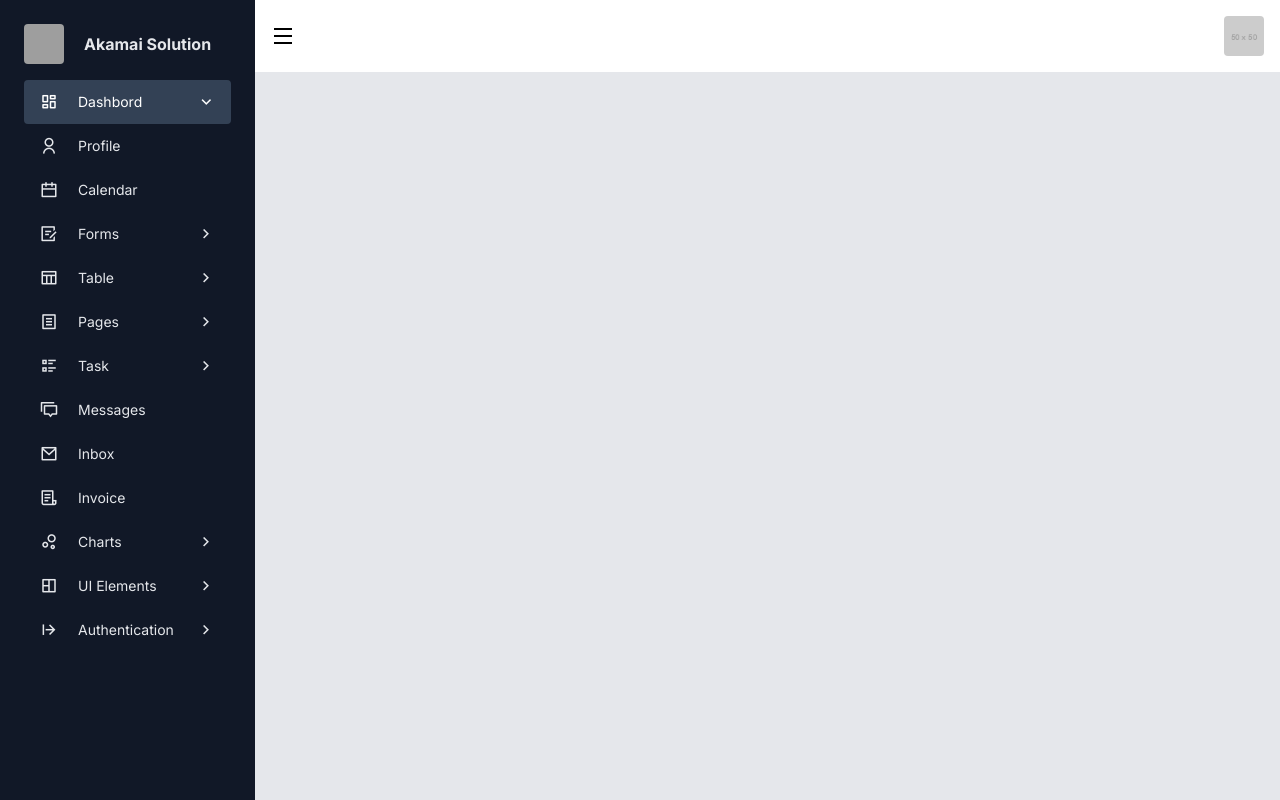
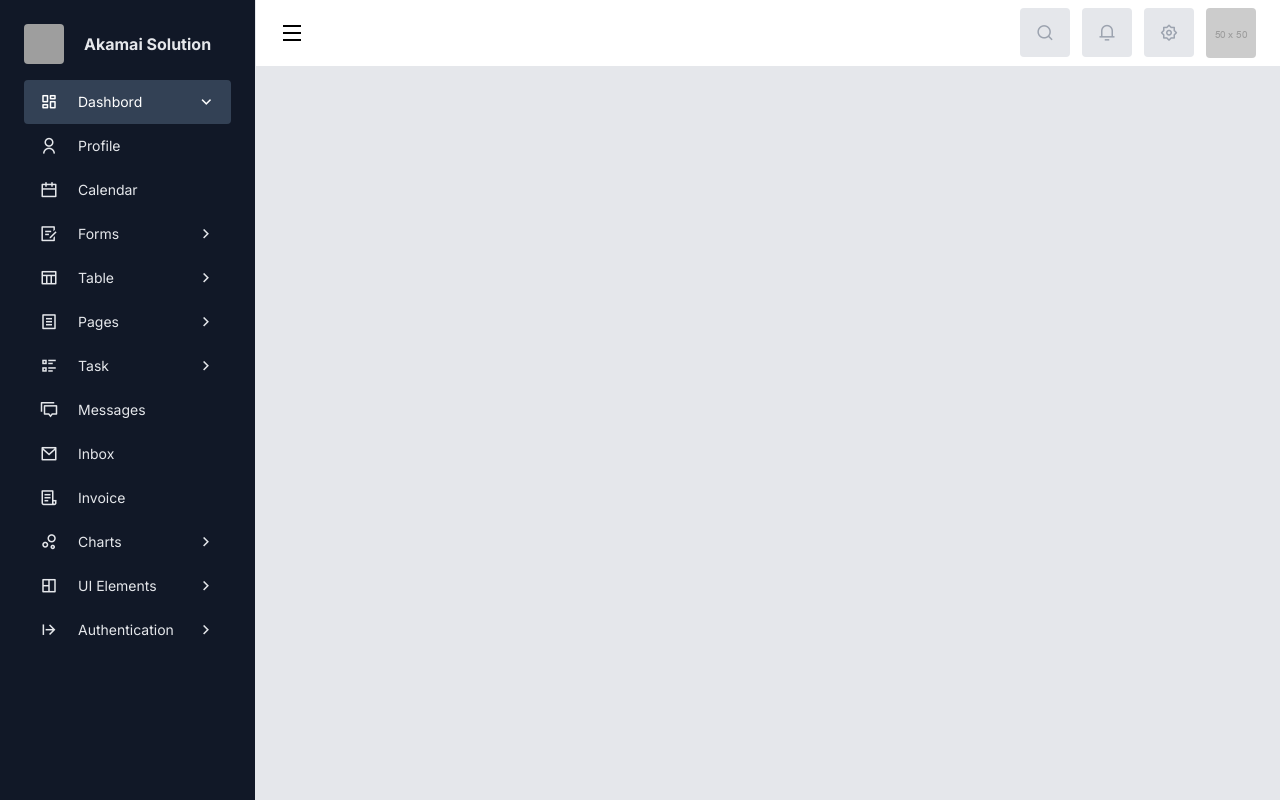
Before and after one commit to kiannaquines/akamai-django-admin, a Django app: page / in a window 1280 px wide. Run offline with Django 5.2, Linux system fonts and the light colour scheme; some libraries are stand-ins or nearby versions; grey boxes are pictures that could not be loaded.

Commit message:
changes to elements

```diff
--- a/static/css/myapp.output.css
+++ b/static/css/myapp.output.css
@@ -692,20 +692,16 @@ video {
   inset-inline-end: 0.25rem;
 }
 
+.right-0{
+  right: 0px;
+}
+
 .top-0{
   top: 0px;
 }
 
-.right-1{
-  right: 0.25rem;
-}
-
-.right-2{
-  right: 0.5rem;
-}
-
-.right-0{
-  right: 0px;
+.left-0{
+  left: 0px;
 }
 
 .isolate{
@@ -953,26 +909,22 @@ video {
   height: 100%;
 }
 
-.h-20{
-  height: 5rem;
-}
-
-.h-8{
-  height: 2rem;
-}
-
 .h-screen{
   height: 100vh;
 }
 
-.h-5{
-  height: 1.25rem;
+.min-h-screen{
+  min-height: 100vh;
 }
 
 .w-10{
   width: 2.5rem;
 }
 
+.w-\[calc\(100\%-255px\)\]{
+  width: calc(100% - 255px);
+}
+
 .w-\[this-is\\\\\]{
   width: this-is\\;
 }
@@ -989,82 +941,30 @@ video {
   width: 100%;
 }
 
-.w-60{
-  width: 15rem;
-}
-
-.w-1\/3{
-  width: 33.333333%;
+.w-6{
+  width: 1.5rem;
+}
+
+.w-32{
+  width: 8rem;
+}
+
+.w-2\/3{
+  width: 66.666667%;
 }
 
 .w-3\/4{
   width: 75%;
 }
 
-.w-5\/6{
-  width: 83.333333%;
-}
-
-.w-\[calc\(100\%-256px\)\]{
-  width: calc(100% - 256px);
-}
-
-.w-3\/6{
-  width: 50%;
-}
-
-.w-2\/3{
-  width: 66.666667%;
-}
-
-.w-4\/5{
-  width: 80%;
-}
-
-.w-\[calc\(100\%-257px\)\]{
-  width: calc(100% - 257px);
-}
-
-.w-\[calc\(100\%-255px\)\]{
-  width: calc(100% - 255px);
-}
-
-.w-\[calc\(100\%-254px\)\]{
-  width: calc(100% - 254px);
-}
-
-.w-\[calc\(100\%-259px\)\]{
-  width: calc(100% - 259px);
-}
-
-.w-\[calc\(100\%-263px\)\]{
-  width: calc(100% - 263px);
-}
-
-.w-\[calc\(100\%-265px\)\]{
-  width: calc(100% - 265px);
-}
-
-.w-\[calc\(100\%-267px\)\]{
-  width: calc(100% - 267px);
-}
-
-.w-5{
-  width: 1.25rem;
-}
-
-.w-8{
-  width: 2rem;
+.w-96{
+  width: 24rem;
 }
 
 .max-w-screen-xl{
   max-width: 1280px;
 }
 
-.max-w-24{
-  max-width: 6rem;
-}
-
 .flex-shrink{
   flex-shrink: 1;
 }
@@ -1587,18 +1491,16 @@ video {
   justify-items: stretch;
 }
 
+.gap-3{
+  gap: 0.75rem;
+}
+
 .space-x-2 > :not([hidden]) ~ :not([hidden]){
   --tw-space-x-reverse: 0;
   margin-right: calc(0.5rem * var(--tw-space-x-reverse));
   margin-left: calc(0.5rem * calc(1 - var(--tw-space-x-reverse)));
 }
 
-.space-x-3 > :not([hidden]) ~ :not([hidden]){
-  --tw-space-x-reverse: 0;
-  margin-right: calc(0.75rem * var(--tw-space-x-reverse));
-  margin-left: calc(0.75rem * calc(1 - var(--tw-space-x-reverse)));
-}
-
 .space-y-reverse > :not([hidden]) ~ :not([hidden]){
   --tw-space-y-reverse: 1;
 }
@@ -2033,71 +1935,41 @@ video {
   border-style: none;
 }
 
-.border-gray-200{
-  --tw-border-opacity: 1;
-  border-color: rgb(229 231 235 / var(--tw-border-opacity));
-}
-
 .bg-\[rgb\(255\2c 0\2c 0\)\]{
   --tw-bg-opacity: 1;
   background-color: rgb(255 0 0 / var(--tw-bg-opacity));
 }
 
+.bg-gray-200{
+  --tw-bg-opacity: 1;
+  background-color: rgb(229 231 235 / var(--tw-bg-opacity));
+}
+
+.bg-gray-50{
+  --tw-bg-opacity: 1;
+  background-color: rgb(249 250 251 / var(--tw-bg-opacity));
+}
+
 .bg-gray-900{
   --tw-bg-opacity: 1;
   background-color: rgb(17 24 39 / var(--tw-bg-opacity));
 }
 
+.bg-white{
+  --tw-bg-opacity: 1;
+  background-color: rgb(255 255 255 / var(--tw-bg-opacity));
+}
+
+.bg-slate-200{
+  --tw-bg-opacity: 1;
+  background-color: rgb(226 232 240 / var(--tw-bg-opacity));
+}
+
 .bg-slate-700{
   --tw-bg-opacity: 1;
   background-color: rgb(51 65 85 / var(--tw-bg-opacity));
 }
 
-.bg-white{
-  --tw-bg-opacity: 1;
-  background-color: rgb(255 255 255 / var(--tw-bg-opacity));
-}
-
-.bg-gray-100{
-  --tw-bg-opacity: 1;
-  background-color: rgb(243 244 246 / var(--tw-bg-opacity));
-}
-
-.bg-red-100{
-  --tw-bg-opacity: 1;
-  background-color: rgb(254 226 226 / var(--tw-bg-opacity));
-}
-
-.bg-red-600{
-  --tw-bg-opacity: 1;
-  background-color: rgb(220 38 38 / var(--tw-bg-opacity));
-}
-
-.bg-red-900{
-  --tw-bg-opacity: 1;
-  background-color: rgb(127 29 29 / var(--tw-bg-opacity));
-}
-
-.bg-gray-300{
-  --tw-bg-opacity: 1;
-  background-color: rgb(209 213 219 / var(--tw-bg-opacity));
-}
-
-.bg-gray-50{
-  --tw-bg-opacity: 1;
-  background-color: rgb(249 250 251 / var(--tw-bg-opacity));
-}
-
-.bg-gray-950{
-  --tw-bg-opacity: 1;
-  background-color: rgb(3 7 18 / var(--tw-bg-opacity));
-}
-
-.bg-gray-200{
-  --tw-bg-opacity: 1;
-  background-color: rgb(229 231 235 / var(--tw-bg-opacity));
-}
-
 .decoration-slice{
   -webkit-box-decoration-break: slice;
           box-decoration-break: slice;
@@ -2208,12 +2080,12 @@ video {
      object-fit: scale-down;
 }
 
+.p-4{
+  padding: 1rem;
+}
+
 .p-6{
   padding: 1.5rem;
-}
-
-.p-4{
-  padding: 1rem;
 }
 
 .px-4{
@@ -2226,6 +2098,51 @@ video {
   padding-bottom: 0.5rem;
 }
 
+.px-10{
+  padding-left: 2.5rem;
+  padding-right: 2.5rem;
+}
+
+.py-10{
+  padding-top: 2.5rem;
+  padding-bottom: 2.5rem;
+}
+
+.px-2{
+  padding-left: 0.5rem;
+  padding-right: 0.5rem;
+}
+
+.py-4{
+  padding-top: 1rem;
+  padding-bottom: 1rem;
+}
+
+.py-3{
+  padding-top: 0.75rem;
+  padding-bottom: 0.75rem;
+}
+
+.px-6{
+  padding-left: 1.5rem;
+  padding-right: 1.5rem;
+}
+
+.px-3{
+  padding-left: 0.75rem;
+  padding-right: 0.75rem;
+}
+
+.px-5{
+  padding-left: 1.25rem;
+  padding-right: 1.25rem;
+}
+
+.py-3\.5{
+  padding-top: 0.875rem;
+  padding-bottom: 0.875rem;
+}
+
 .pl-2{
   padding-left: 0.5rem;
 }
@@ -2234,8 +2151,16 @@ video {
   padding-left: 1.5rem;
 }
 
-.pt-20{
-  padding-top: 5rem;
+.pt-4{
+  padding-top: 1rem;
+}
+
+.pt-2{
+  padding-top: 0.5rem;
+}
+
+.pb-2{
+  padding-bottom: 0.5rem;
 }
 
 .text-left{
@@ -2616,6 +2512,17 @@ video {
   --tw-shadow: 0 1px 3px 0 rgb(0 0 0 / 0.1), 0 1px 2px -1px rgb(0 0 0 / 0.1);
   --tw-shadow-colored: 0 1px 3px 0 var(--tw-shadow-color), 0 1px 2px -1px var(--tw-shadow-color);
   box-shadow: var(--tw-ring-offset-shadow, 0 0 #0000), var(--tw-ring-shadow, 0 0 #0000), var(--tw-shadow);
+}
+
+.shadow-md{
+  --tw-shadow: 0 4px 6px -1px rgb(0 0 0 / 0.1), 0 2px 4px -2px rgb(0 0 0 / 0.1);
+  --tw-shadow-colored: 0 4px 6px -1px var(--tw-shadow-color), 0 2px 4px -2px var(--tw-shadow-color);
+  box-shadow: var(--tw-ring-offset-shadow, 0 0 #0000), var(--tw-ring-shadow, 0 0 #0000), var(--tw-shadow);
+}
+
+.shadow-black\/5{
+  --tw-shadow-color: rgb(0 0 0 / 0.05);
+  --tw-shadow: var(--tw-shadow-colored);
 }
 
 .outline-none{
@@ -2733,8 +2640,16 @@ video {
   transition-duration: 150ms;
 }
 
-.duration-300{
-  transition-duration: 300ms;
+.transition-all{
+  transition-property: all;
+  transition-timing-function: cubic-bezier(0.4, 0, 0.2, 1);
+  transition-duration: 150ms;
+}
+
+.transition-transform{
+  transition-property: transform;
+  transition-timing-function: cubic-bezier(0.4, 0, 0.2, 1);
+  transition-duration: 150ms;
 }
 
 .ease-in{
--- a/static/js/akamai.main.js
+++ b/static/js/akamai.main.js
@@ -1,7 +1,7 @@
 window.onload = function(){
     document.querySelectorAll('.sidebar-item').forEach(item => {
         if(item.classList.contains('active')){
-            alert("Naay active")
+            // alert("Naay active")
         }
     });
 }
@@ -17,7 +17,14 @@ document.querySelectorAll('.sidebar-item').forEach(item => {
     });
 });
 
-document.querySelector('.toggle-navbar').addEventListener('click', function(){
+document.querySelector('.toggle-navbar').addEventListener('click', function(e){
+    document.querySelector('.sidebar').classList.add('hidden')
     document.querySelector('.navbar').classList.add('w-full')
-    document.querySelector('.sidebar').classList.add('hidden')
 });
+
+
+document.querySelector('.search').addEventListener('click',function(e){
+    const parent = document.querySelector('.search-area')
+    parent.classList.remove('hidden')
+    parent.classList.add('inline')
+});
--- a/system/templates/includes/base.html
+++ b/system/templates/includes/base.html
@@ -7,11 +7,12 @@
     <link rel="stylesheet" href="{% static 'css/myapp.output.css' %}">
     <link href="https://cdn.jsdelivr.net/npm/remixicon@4.1.0/fonts/remixicon.css" rel="stylesheet"/>
 </head>
-<body class="font-inter scrollbar-thin scrollbar-track-slate-500 relative bg-gray-200">
-    <div class="flex h-screen flex-col">
-        {% include "./navbar.html" %}
-        {% include "./sidebar.html" %}
-    </div>
+<body class="font-inter scrollbar-thin scrollbar-track-slate-500 bg-gray-200">
+    {% include './sidebar.html' %}
+    <main class="main-content w-[calc(100% - 256px)] ml-64">
+        {% include './navbar.html' %}
+        {% block content %}{% endblock content %}
+    </main>
     <script src="{% static 'js/akamai.main.js' %}"></script>
 </body>
 </html>
--- a/system/templates/includes/navbar.html
+++ b/system/templates/includes/navbar.html
@@ -1,14 +1,35 @@
 {% load static %}
-<nav class="fixed top-0 right-0 lg-right-0 w-[calc(100%-255px)] bg-white navbar">
-    <div class="max-w-screen-xl flex flex-wrap items-center justify-between mx-auto p-4">
-        <a href="#" class="flex items-center cursor-pointer toggle-navbar">
-            <svg xmlns="http://www.w3.org/2000/svg" viewBox="0 0 24 24" width="24" height="24" fill="currentColor">
-                <path d="M3 4H21V6H3V4ZM3 11H21V13H3V11ZM3 18H21V20H3V18Z"></path>
-            </svg>
-        </a>
-
-        <div class="flex items-center">
-            <img src="{% static 'images/profile/50x50.png' %}" alt="John Doe" class="rounded w-10 h-10">
+<nav class="pt-2 pb-2 px-6 bg-white flex items-center shadow-black/5 navbar">
+    <div class="flex items-center">
+        <button type="button" class="toggle-navbar">
+            <svg xmlns="http://www.w3.org/2000/svg" viewBox="0 0 24 24" width="24" height="24" fill="currentColor"><path fill="none" d="M0 0h24v24H0z"></path><path d="M3 4H21V6H3V4ZM3 11H21V13H3V11ZM3 18H21V20H3V18Z"></path></svg>
+        </button>
+        <div class="search-area hidden">
+            <input type="search" class="w-96 px-3 py-3 outline-none" placeholder="Search">
         </div>
     </div>
+    <div class="ml-auto">
+        <ul class="flex items-center gap-3">
+            <li>
+                <a href="#" class="text-lg hover:text-gray-700 bg-gray-200 py-3.5 px-4 rounded text-gray-400 search">
+                    <i class="ri-search-line"></i>
+                </a>
+            </li>
+            <li>
+                <a href="#" class="text-lg hover:text-gray-700 bg-gray-200 py-3.5 px-4 rounded text-gray-400">
+                    <i class="ri-notification-3-line"></i>
+                </a>
+            </li>
+            <li>
+                <a href="#" class="text-lg hover:text-gray-700 bg-gray-200 py-3.5 px-4 rounded text-gray-400">
+                    <i class="ri-settings-2-line"></i>
+                </a>
+            </li>
+            <li>
+                <a href="#">
+                    <img src="{% static 'images/profile/50x50.png' %}" class="rounded" alt="Profile Image">
+                </a>
+            </li>
+        </ul>
+    </div>
 </nav>
--- a/system/templates/includes/sidebar.html
+++ b/system/templates/includes/sidebar.html
@@ -1,5 +1,5 @@
 {% load static %}
-<aside class="fixed top-0 bottom-0 lg:left-0 w-66 h-full oveflow-y-auto text-center bg-gray-900 p-6 overflow-y-auto scrollbar-thin ease-in duration-300 sidebar">
+<aside class="fixed top-0 bottom-0 lg:left-0 w-66 h-full oveflow-y-auto text-center bg-gray-900 p-6 overflow-y-auto scrollbar-thin transition-transform sidebar">
    <a href="#" class="flex items-center">
         <img src="{% static 'images/logo/32x32.png' %}" alt="Logo Here" class="w-10 h-10 rounded object-cover">
         <span class="text-md font-bold text-gray-200 mx-5">Akamai Solution</span>
```
Also changed, not shown: other parts of static/css/myapp.output.css (+33 -97 lines), 1 other file.
